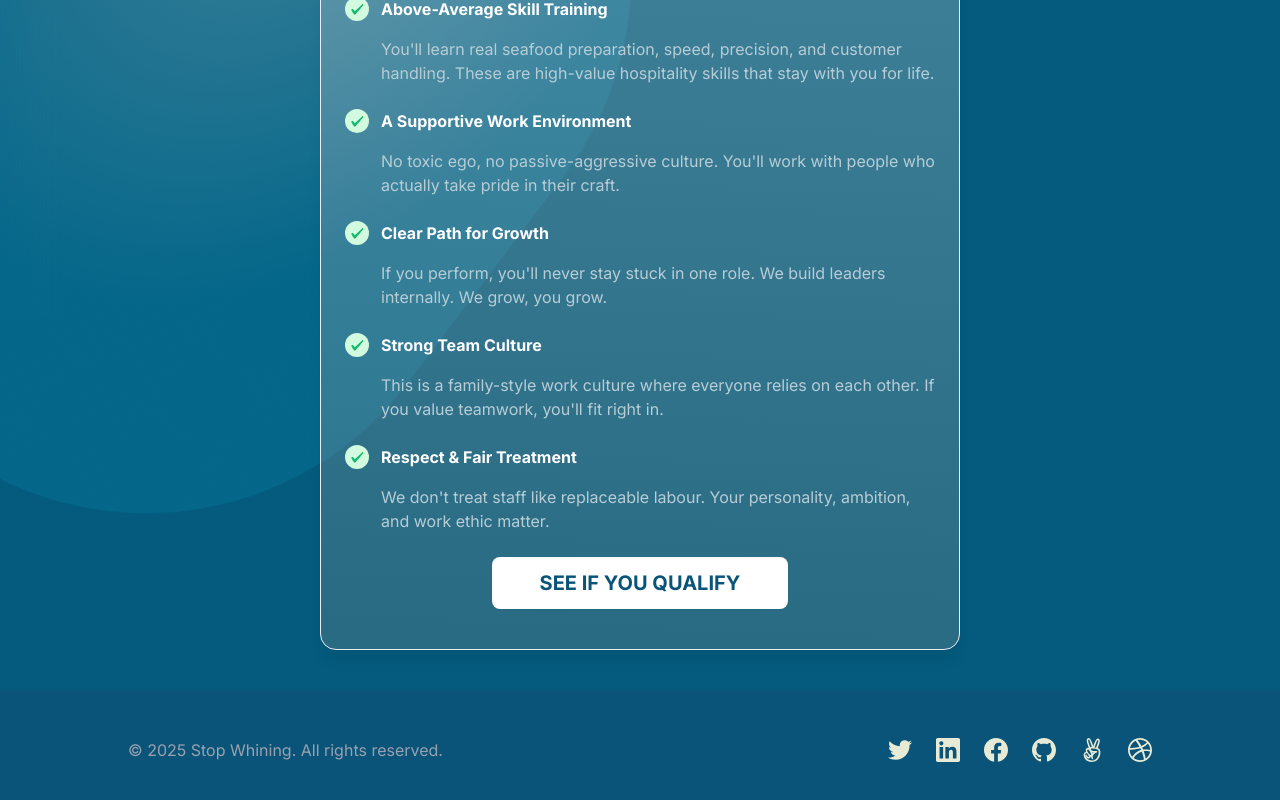
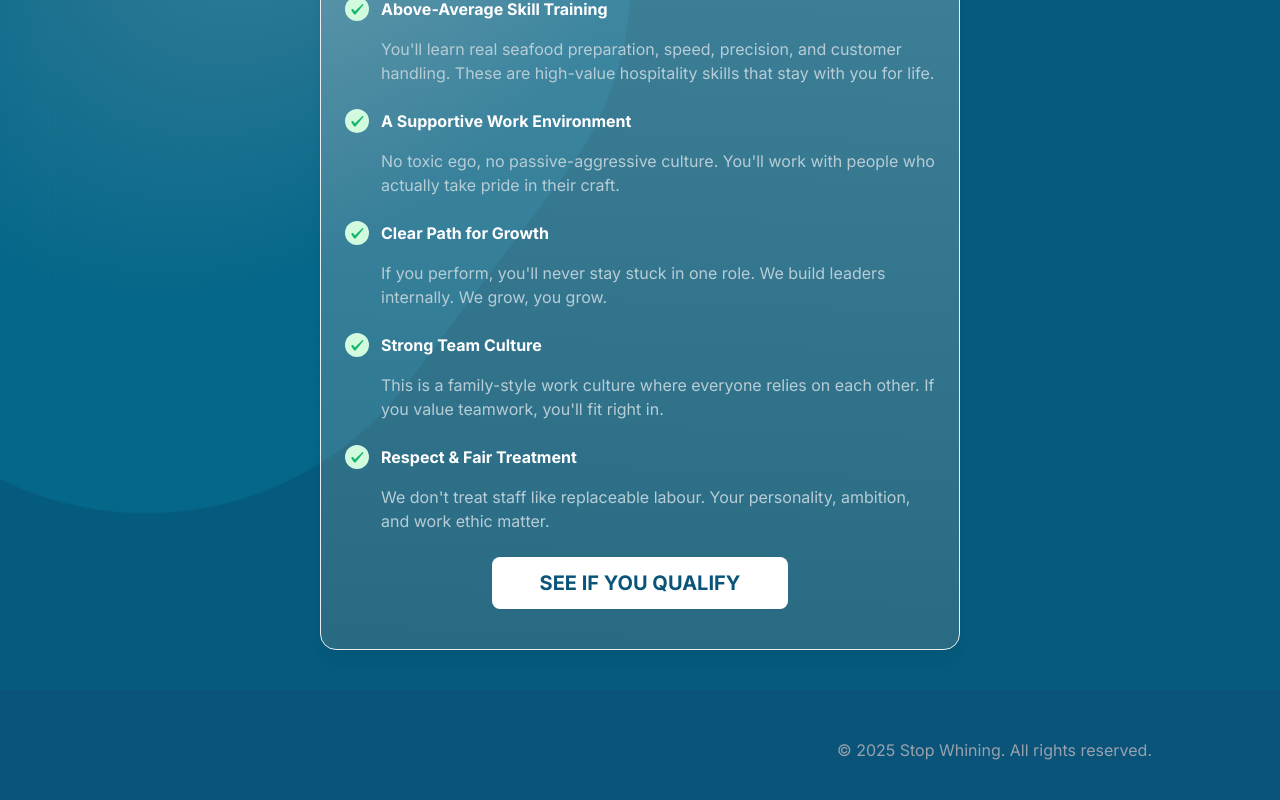
Before and after one commit to milkyano-media/stop-whining, a Next.js app: page / in a window 1280 px wide. Shown: the part 5966-6766 px from the top of the page. Built offline with nearby package versions, Linux system fonts and the light colour scheme.

Commit message:
Fix: remove social media links

```diff
--- a/src/app/page.tsx
+++ b/src/app/page.tsx
@@ -1,9 +1,3 @@
-import DribbbleIcon from "../components/icons/social-media/DribbbleIcon";
-import FacebookIcon from "../components/icons/social-media/FacebookIcon";
-import { GithubIcon } from "../components/icons/social-media/GithubIcon";
-import LinkedinIcon from "../components/icons/social-media/LinkedinIcon";
-import PeaceIcon from "../components/icons/social-media/PeaceIcon";
-import TwitterIcon from "../components/icons/social-media/TwitterIcon";
 import { Header } from "@/sections/Header";
 import { HeroSection } from "@/sections/HeroSection";
 import { GoogleFormSection } from "@/sections/GoogleFormSection";
@@ -28,15 +22,6 @@ export default function Home() {
 
             <footer className="font-inter bg-accent text-primary-dark">
                 <div className="bg-primary-dark px-4 py-12 text-white xl:flex xl:flex-row-reverse xl:justify-between xl:px-32 xl:text-gray-400">
-                    <div className="mb-6 flex gap-6 xl:mb-0">
-                        <TwitterIcon />
-                        <LinkedinIcon />
-                        <FacebookIcon />
-                        <GithubIcon />
-                        <PeaceIcon />
-                        <DribbbleIcon />
-                    </div>
-
                     <p>© {new Date().getFullYear()} Stop Whining. All rights reserved.</p>
                 </div>
             </footer>
--- a/src/components/ui/VideoPlaceholder.tsx
+++ b/src/components/ui/VideoPlaceholder.tsx
@@ -6,7 +6,7 @@ interface VideoPlaceholderProps {
 export function VideoPlaceholder({ children }: VideoPlaceholderProps) {
     return (
         <div className="gradient-video-border mx-auto max-w-sm rounded-xl p-4 xl:max-w-3xl">
-            <div className={`flex w-full items-center justify-center`}>{children}</div>
+            <div className="flex w-full items-center justify-center">{children}</div>
         </div>
     );
 }
```
